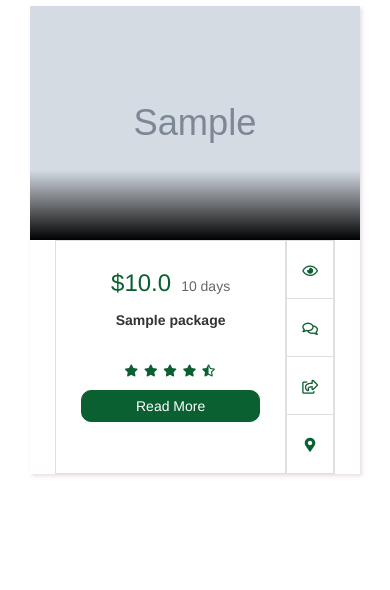
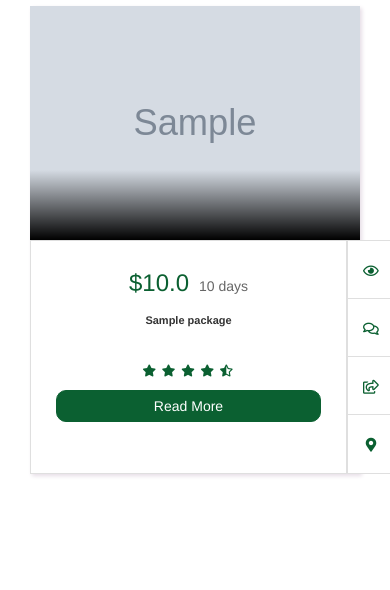
Before and after one commit to yantrashalait/aimhimalaya, a Django app: page /package-list/ in a window 390 px wide. Shown: the part 607-1197 px from the top of the page. Run offline with Django 3.2, Linux system fonts and the light colour scheme; tables that the repository leaves empty hold one stand-in row (values such as "Sample post"); grey boxes marked "Sample" are stand-in pictures; parts of the project's set-up code (start-up, migrations or seed data) failed here and were passed over; some libraries are stand-ins or nearby versions.

Commit message:
responsive

```diff
--- a/static/css/responsive.css
+++ b/static/css/responsive.css
@@ -11,6 +11,11 @@
 
 	.bo-img img{
 		height:100%;
+	}
+
+	.a1-info p {
+		font-size: 11px;
+		min-width: 130px;
 	}
 }
 
@@ -78,6 +83,11 @@
 
 	.bo-img img{
 		height:100%;
+	}
+
+	.a1-info p {
+		font-size: 11px;
+		min-width: 240px;
 	}
 
 
@@ -404,6 +414,21 @@
 }
 
 
+@media screen and (max-width: 425px){
+	.a1-info p {
+		font-size: 11px;
+		min-width: 265px;
+	}
+}
+
+
+@media screen and (max-width: 375px){
+	.a1-info p {
+		font-size: 11px;
+		min-width: 254px;
+	}
+}
+
 @media screen and (max-width: 380px) {
 
 	.a1-info {
@@ -412,8 +437,9 @@
 
 	.a1-info p {
 		font-size: 11px;
-		min-width: 200px;
+		min-width: 254px;
 	}
+
 	span.price {
 		font-size: 14px;
 	}
@@ -518,4 +544,9 @@
 		margin-top: 0px;
 		height: 0px;
 	}
+
+	.a1-info p {
+		font-size: 11px;
+		min-width: 200px;
+	}
 }
```
